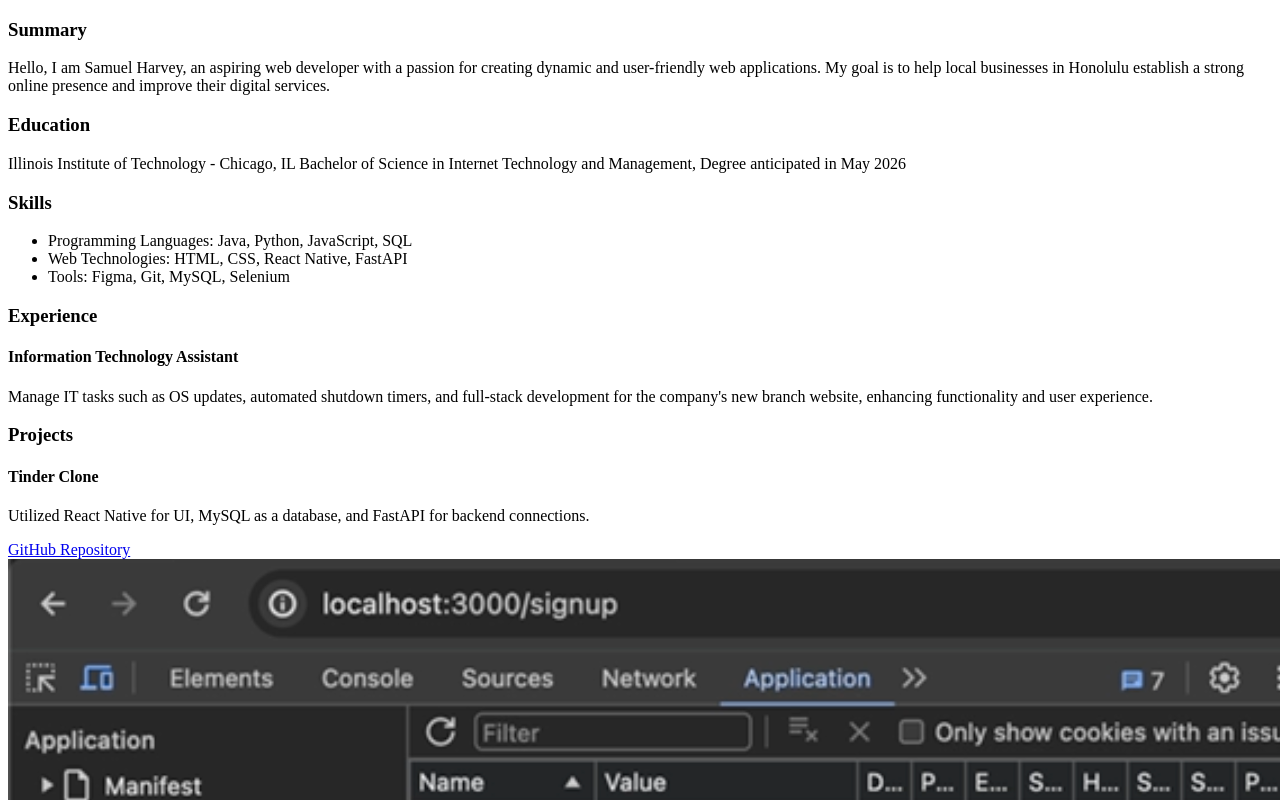
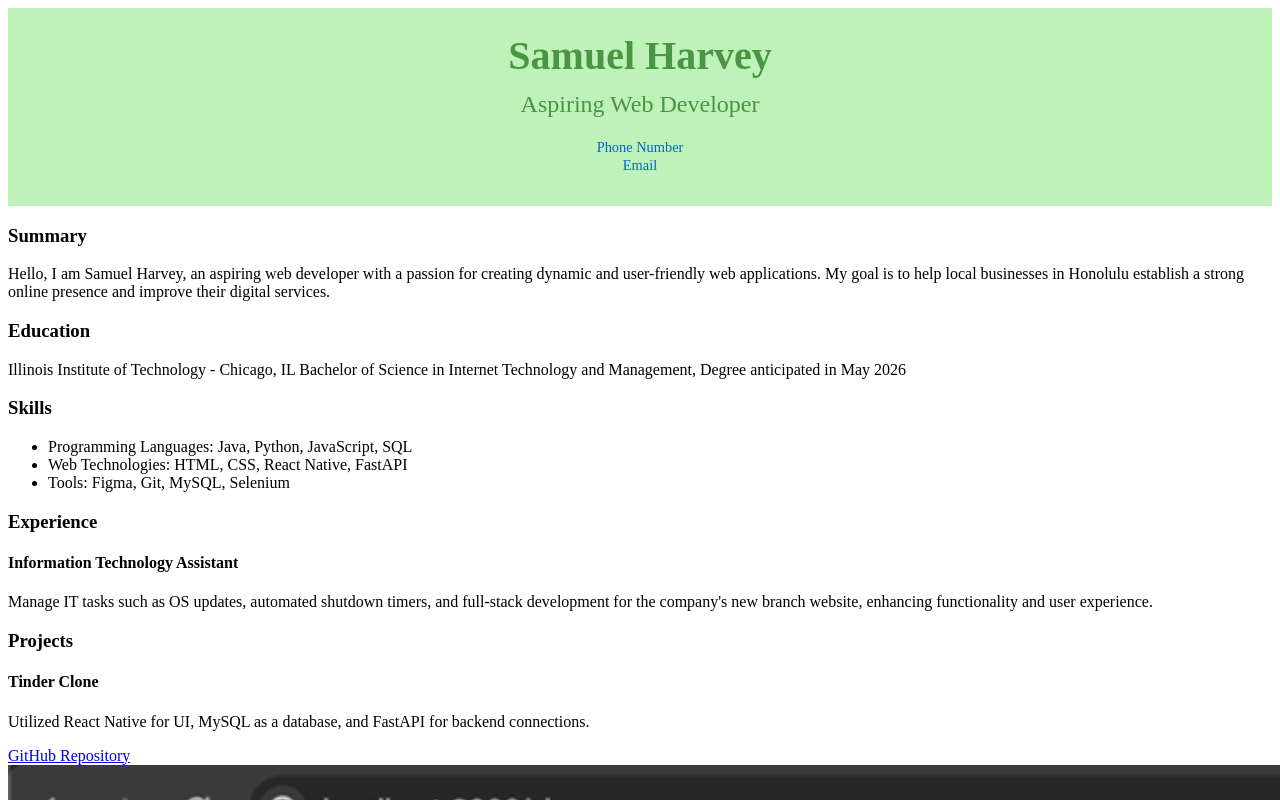
Before and after one commit to sharvey25/ITMD441_Lab1, a plain HTML site: page index.html in a window 1280 px wide. Shown: the top 800 px of the page. Drawn offline with Linux system fonts and the light colour scheme.

Commit message:
Add header and footer with contact info and styles
Navigation links, header text, and footer markup

```diff
--- a/index.html
+++ b/index.html
@@ -8,6 +8,17 @@
 </head>
 <body>
   <div class="page-wrapper">
+    <header>
+      <h1>Samuel Harvey</h1>
+      <h2>Aspiring Web Developer</h2>
+      <nav>
+        <ul>
+          <li><a href="tel:+18082825117">Phone Number</a></li>
+          <li><a href="mailto:sharvey4@hawk.illinoistech.edu">Email</a></li>
+        </ul>
+      </nav>
+    </header>
+
     <main id="content-wrapper">
       <div class="main-content">
         <section id="summary">
@@ -46,6 +57,11 @@
           <img src="assets/TinderClone.png" alt="Tinder Clone Project Screenshot" class="project-image">
         </aside>
 
+        <footer>
+          <p>&copy; 2025 Samuel Harvey</p>
+          <p>Hosted on GitHub Pages</p>
+        </footer>
+
       </div>
     </main>
 
--- a/style.css
+++ b/style.css
@@ -0,0 +1,36 @@
+/* Header styling */
+header {
+  background-color: #acefa5c8;
+  color: #4b9443;
+  text-align: center;
+  padding: 2rem 2rem 1rem 2rem;
+}
+
+header h1 {
+  margin: -0.5rem;
+  font-size: 2.5rem;
+}
+
+header h2 {
+  font-weight: normal;
+  color: #4b9443;
+}
+
+header a {
+    text-decoration: none;
+    font-size: 0.9rem;
+    color: #0066cc;
+}
+
+header ul {
+  list-style-type: none;
+  padding: 0;
+}
+
+/* Footer */
+footer {
+  text-align: center;
+  font-size: 0.9rem;
+  background-color: #d3eed0a7;
+  padding: 1rem;
+}
```
